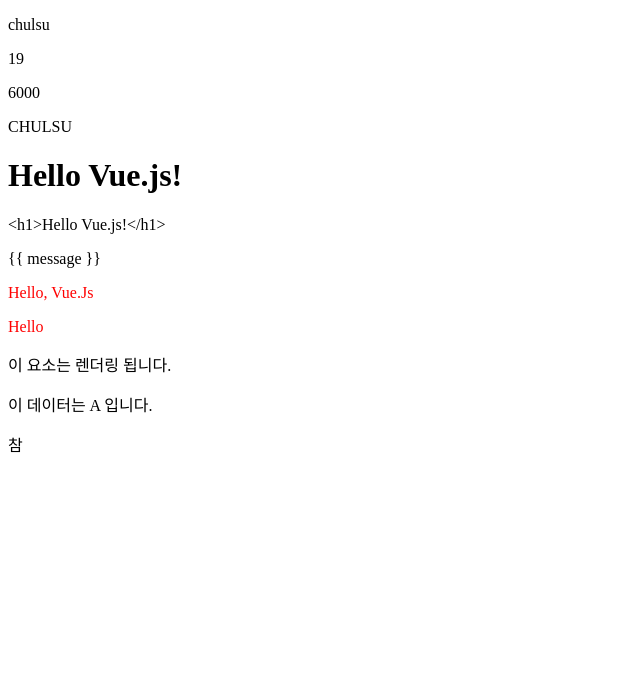
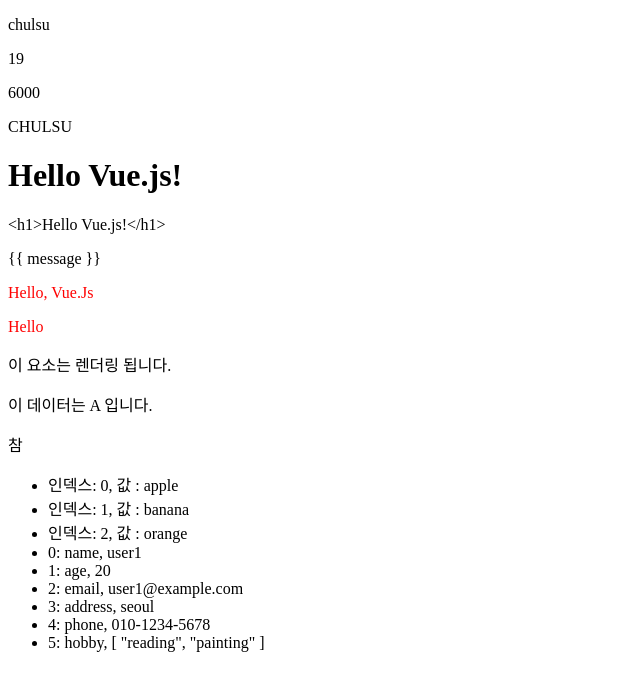
Before and after one commit to dongugchoi/Tutoring, a Vue app in the folder npm-vue/ch03/: page / in a window 1280 px wide. Shown: the top 690 px of the page, without its empty margins (0-640 px from the left). Built offline with nearby package versions, Linux system fonts and the light colour scheme.

Commit message:
vue v-for study

```diff
--- a/npm-vue/ch03/src/App.vue
+++ b/npm-vue/ch03/src/App.vue
@@ -1,21 +1,5 @@
-<script>
-  export default {
-    data() {
-      return {
-        name: 'chulsu',
-        age: 19,
-        message:'<h1>Hello Vue.js!</h1>',
-        ClassName : `red-color`,
-        visiable: true,
-        unvisible: false,
-        condition:'A',
-        condition1:true,
-      }
-    },
-  }
-</script>
-
 <template>
+  <div>
   <p>{{ name }}</p>
   <p>{{ age }}</p>
   <p>{{ 10*20*30 }}</p>
@@ -42,7 +26,45 @@
 
   <p v-show="condition1">참</p>
   <p v-show="!condition1">참</p>
+
+  <ul>
+    <li v-for="(fruit,index) in fruits" :key="index">
+      인덱스: {{ index }}, 값 : {{ fruit }}
+    </li>
+    <li v-for="(value,key,index) in user" :key="index">
+      {{ index }}: {{ key }}, {{ value }}
+    </li>
+  </ul>
+</div>
 </template>
+
+<script>
+  export default {
+    data() {
+      return {
+        name: 'chulsu',
+        age: 19,
+        message:'<h1>Hello Vue.js!</h1>',
+        ClassName : `red-color`,
+        visiable: true,
+        unvisible: false,
+        condition:'A',
+        condition1:true,
+        fruits:['apple', 'banana','orange'],
+        user:{
+          name: 'user1',
+          age: 20,
+          email: 'user1@example.com',
+          address: 'seoul',
+          phone: '010-1234-5678',
+          hobby: ['reading','painting']
+        }
+      }
+    },
+  }
+</script>
+
+
 
 <style scoped>
   .red-color{
```
